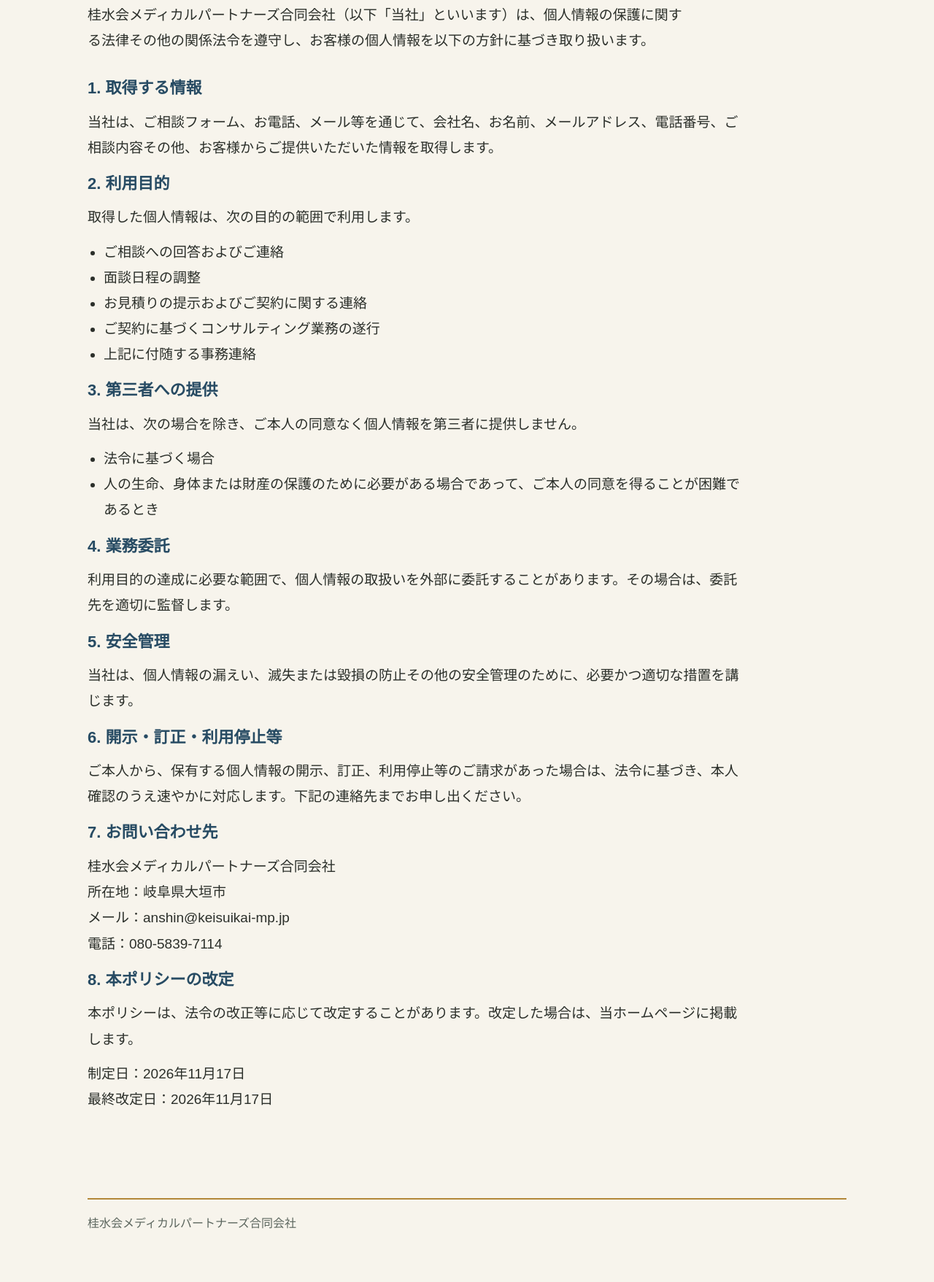
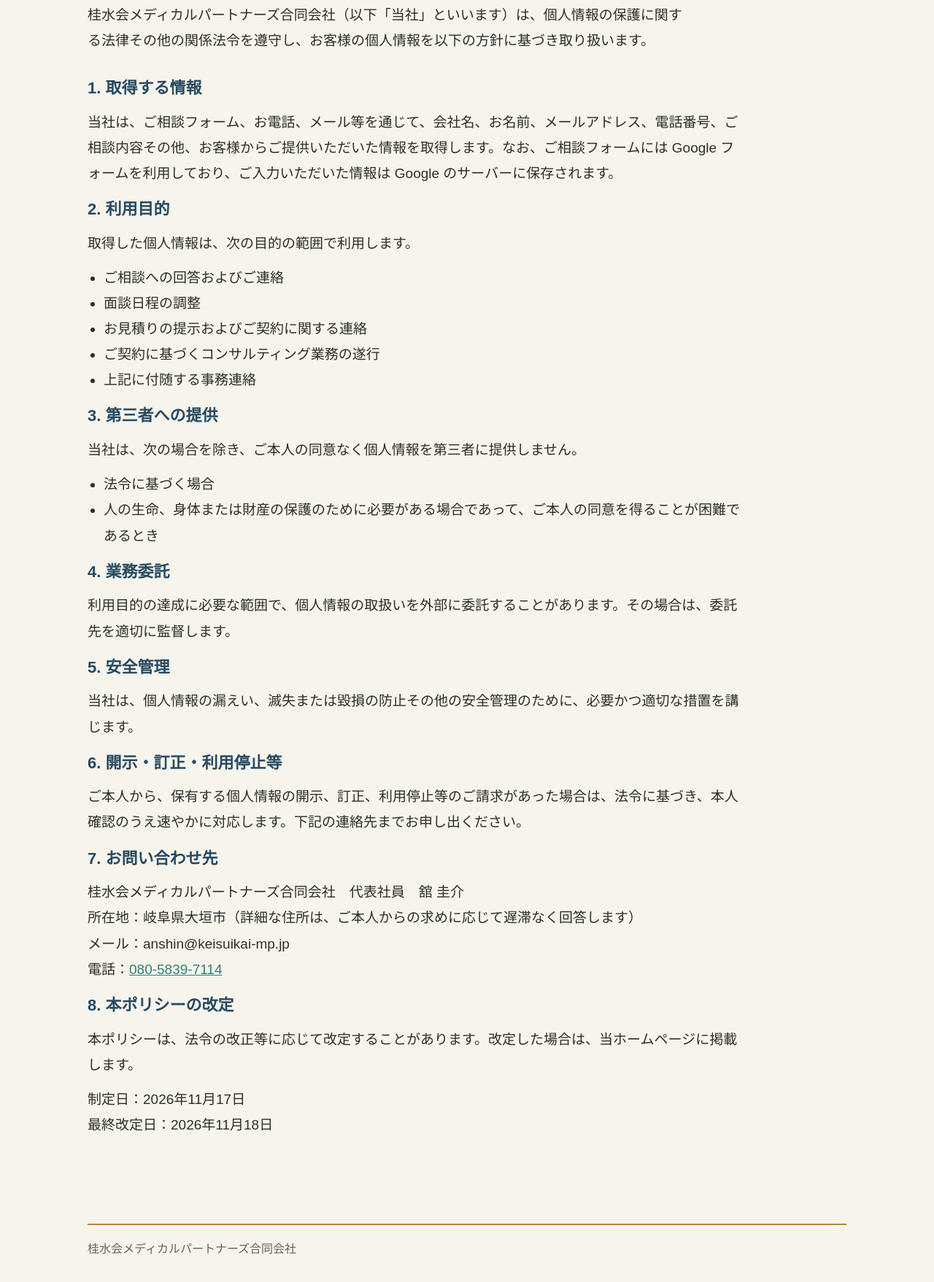
Before and after one commit to keisuikai-mp/keisuikai-mp.github.io, a plain HTML site: page privacy.html in a window 1280 px wide. Shown: the part 191-1948 px from the top of the page at 73% size. Before the commit the page ends 1923 px from the top, so only its background shows below. Drawn offline with Linux system fonts and the light colour scheme.

Commit message:
微調整

```diff
--- a/privacy.html
+++ b/privacy.html
@@ -4,6 +4,8 @@
 <meta charset="utf-8">
 <meta name="viewport" content="width=device-width, initial-scale=1">
 <title>プライバシーポリシー｜桂水会メディカルパートナーズ合同会社</title>
+<link rel="canonical" href="https://www.keisuikai-mp.jp/privacy.html">
+<link rel="icon" type="image/png" href="favicon.png">
 <style>
   :root{
     /* パンセノートLPの色合いに寄せた、明るくやわらかい配色（2026-11-13変更）
@@ -126,7 +128,7 @@
     <p class="intro">桂水会メディカルパートナーズ合同会社（以下「当社」といいます）は、個人情報の保護に関する法律その他の関係法令を遵守し、お客様の個人情報を以下の方針に基づき取り扱います。</p>
     <div class="detail-block">
       <h3>1. 取得する情報</h3>
-      <p>当社は、ご相談フォーム、お電話、メール等を通じて、会社名、お名前、メールアドレス、電話番号、ご相談内容その他、お客様からご提供いただいた情報を取得します。</p>
+      <p>当社は、ご相談フォーム、お電話、メール等を通じて、会社名、お名前、メールアドレス、電話番号、ご相談内容その他、お客様からご提供いただいた情報を取得します。なお、ご相談フォームには Google フォームを利用しており、ご入力いただいた情報は Google のサーバーに保存されます。</p>
       <h3>2. 利用目的</h3>
       <p>取得した個人情報は、次の目的の範囲で利用します。</p>
       <ul>
@@ -149,10 +151,10 @@
       <h3>6. 開示・訂正・利用停止等</h3>
       <p>ご本人から、保有する個人情報の開示、訂正、利用停止等のご請求があった場合は、法令に基づき、本人確認のうえ速やかに対応します。下記の連絡先までお申し出ください。</p>
       <h3>7. お問い合わせ先</h3>
-      <p>桂水会メディカルパートナーズ合同会社<br>所在地：岐阜県大垣市<br>メール：anshin@keisuikai-mp.jp<br>電話：080-5839-7114</p>
+      <p>桂水会メディカルパートナーズ合同会社　代表社員　舘 圭介<br>所在地：岐阜県大垣市（詳細な住所は、ご本人からの求めに応じて遅滞なく回答します）<br>メール：anshin@keisuikai-mp.jp<br>電話：<a href="tel:08058397114">080-5839-7114</a></p>
       <h3>8. 本ポリシーの改定</h3>
       <p>本ポリシーは、法令の改正等に応じて改定することがあります。改定した場合は、当ホームページに掲載します。</p>
-      <p>制定日：2026年11月17日<br>最終改定日：2026年11月17日</p>
+      <p>制定日：2026年11月17日<br>最終改定日：2026年11月18日</p>
     </div>
   </div>
 </section>
```
Also changed, not shown: index.html (+6 -4 lines), favicon.png (added), 対応エリア地図.png (added).
